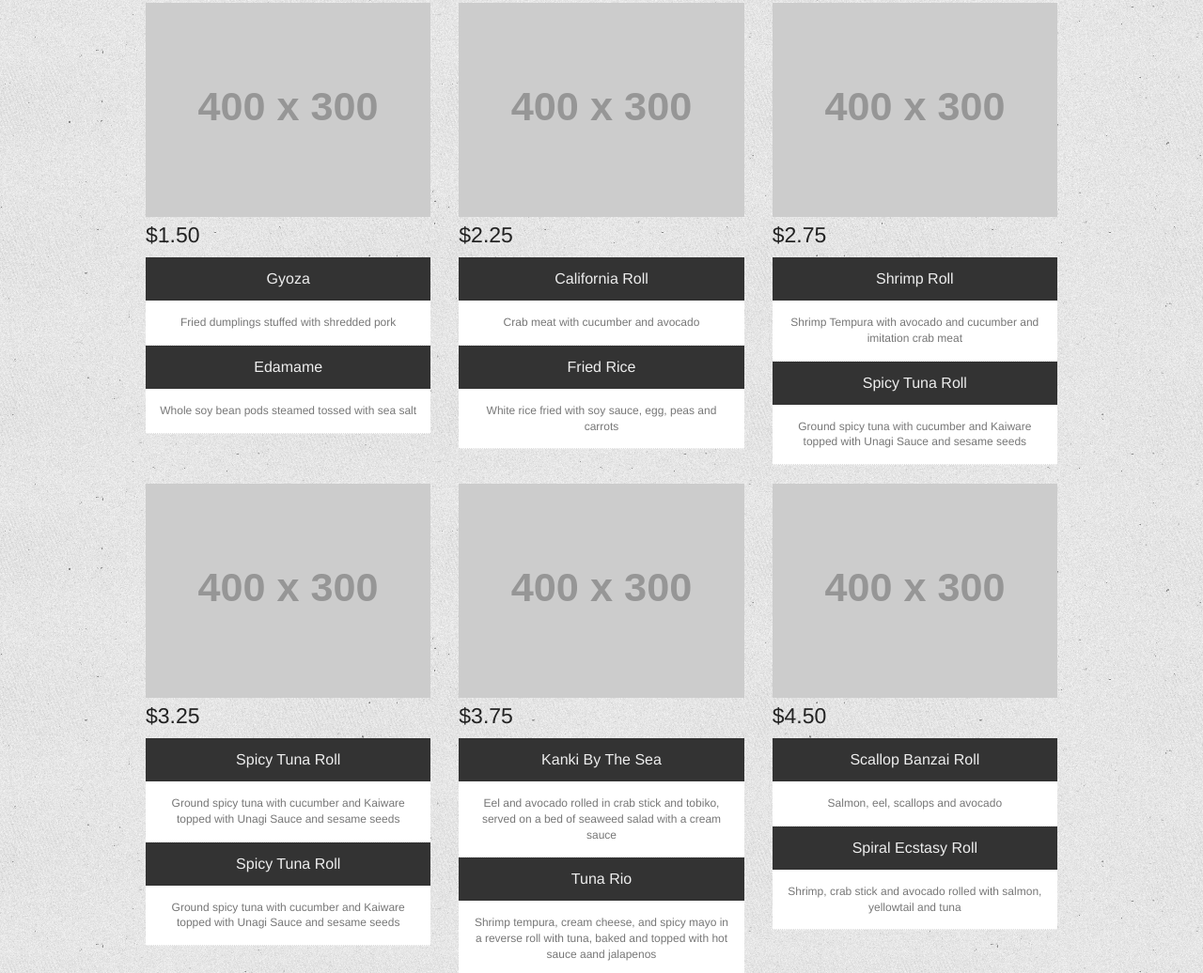
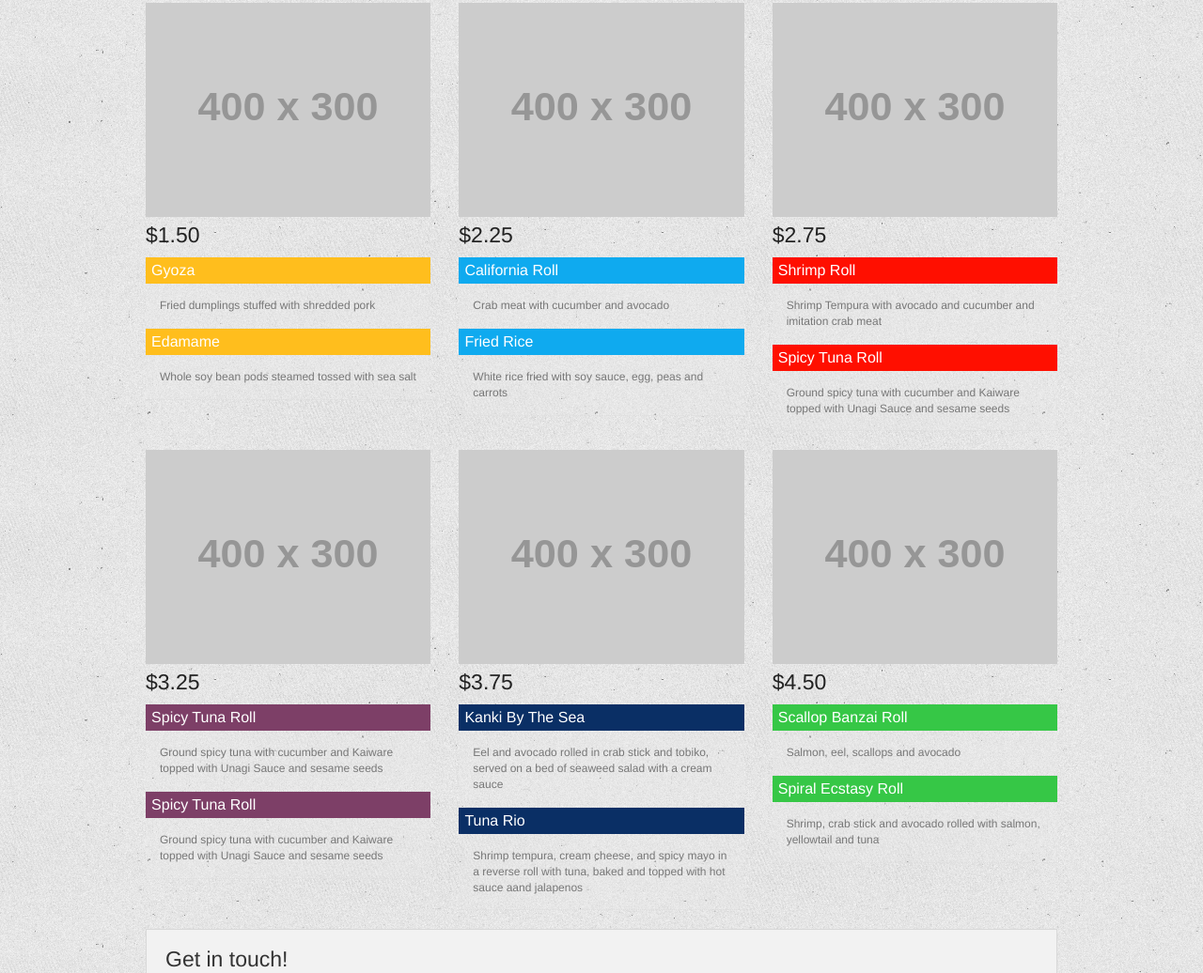
Before and after one commit to Jchurchill49/p4-sushimaru, a plain HTML site: page index.html in a window 1280 px wide. Shown: the part 882-1918 px from the top of the page at 94% size. Drawn offline with Linux system fonts and the light colour scheme; some packages are replaced by stand-ins of ours; placeholder pictures from the web are drawn by us.

Commit message:
added img

```diff
--- a/css/styles.css
+++ b/css/styles.css
@@ -43,3 +43,44 @@ text-align: center;
 .pricing-table{
  	border:none;
 }
+
+.title1{
+	background-color: rgb(255,190,29);
+}
+.title2{
+	background-color: rgb(15,170,239);
+}
+.title3{
+	background-color: rgb(255,15,0);
+}
+.title4{
+	background-color: rgb(125,63,103);
+}
+.title5{
+	background-color: rgb(10,47,101);
+}
+.title6{
+	background-color: rgb(54,199,70);
+}
+
+
+.title1,
+.title2,
+.title3,
+.title4,
+.title5,
+.title6{
+	padding:2%;
+	color:white;
+}
+
+.pricing-table .description {
+background-color:rgba(230,230,230, .25);
+padding: 0.9375rem;
+text-align: left;
+color: #777777;
+font-size: 0.75rem;
+font-weight: normal;
+line-height: 1.4;
+border-bottom: dotted 1px #dddddd;
+}
--- a/index.html
+++ b/index.html
@@ -41,12 +41,7 @@
       Caption One.
     </div>
   </li>
-  <li>
-    <img src="img/chicken1.jpg" class="orbit-img" alt="slide 1" />
-    <div class="orbit-caption">
-      Caption One.
-    </div>
-  </li>
+
   <li>
     <img src="img/sushi1.jpg" class="orbit-img" alt="slide 2" />
     <div class="orbit-caption">
@@ -83,6 +78,12 @@
       Caption Three.
     </div>
   </li>
+    <li>
+    <img src="img/sushi8.jpg" class="orbit-img" alt="slide 1" />
+    <div class="orbit-caption">
+      Caption One.
+    </div>
+  </li>
 </ul>
 
     <hr />
@@ -105,9 +106,9 @@
       <img src="http://placehold.it/400x300&text=[img]" />
       <h4>$1.50</h4>
           <ul class="pricing-table">
-            <li class="title">Gyoza</li>
+            <li class="title1">Gyoza</li>
             <li class="description">Fried dumplings stuffed with shredded pork</li>
-            <li class="title">Edamame</li>
+            <li class="title1">Edamame</li>
             <li class="description">Whole soy bean pods steamed tossed with sea salt</li>
           </ul>
     </div>
@@ -116,9 +117,9 @@
       <img src="http://placehold.it/400x300&text=[img]" />
       <h4>$2.25</h4>
         <ul class="pricing-table">
-            <li class="title">California Roll</li>
+            <li class="title2">California Roll</li>
             <li class="description">Crab meat with cucumber and avocado</li>
-            <li class="title">Fried Rice</li>
+            <li class="title2">Fried Rice</li>
             <li class="description">White rice fried with soy sauce, egg, peas and carrots</li>
         </ul>
     </div>
@@ -127,9 +128,9 @@
       <img src="http://placehold.it/400x300&text=[img]" />
       <h4>$2.75</h4>
              <ul class="pricing-table">
-                  <li class="title">Shrimp Roll</li>
+                  <li class="title3">Shrimp Roll</li>
                   <li class="description">Shrimp Tempura with avocado and cucumber and imitation crab meat </li>
-                  <li class="title">Spicy Tuna Roll</li>
+                  <li class="title3">Spicy Tuna Roll</li>
                   <li class="description">Ground spicy tuna with cucumber and Kaiware topped with Unagi Sauce and sesame seeds</li>
               </ul>
     </div>
@@ -141,9 +142,9 @@
       <img src="http://placehold.it/400x300&text=[img]" />
       <h4>$3.25</h4>
               <ul class="pricing-table">
-                  <li class="title">Spicy Tuna Roll</li>
+                  <li class="title4">Spicy Tuna Roll</li>
                   <li class="description">Ground spicy tuna with cucumber and Kaiware topped with Unagi Sauce and sesame seeds</li>
-                  <li class="title">Spicy Tuna Roll</li>
+                  <li class="title4">Spicy Tuna Roll</li>
                   <li class="description">Ground spicy tuna with cucumber and Kaiware topped with Unagi Sauce and sesame seeds</li>
               </ul>
     </div>
@@ -152,9 +153,9 @@
       <img src="http://placehold.it/400x300&text=[img]" />
       <h4>$3.75</h4>
              <ul class="pricing-table">
-                  <li class="title">Kanki By The Sea</li>
+                  <li class="title5">Kanki By The Sea</li>
                   <li class="description">Eel and avocado rolled in crab stick and tobiko, served on a bed of seaweed salad with a cream sauce</li>
-                  <li class="title">Tuna Rio</li>
+                  <li class="title5">Tuna Rio</li>
                   <li class="description">Shrimp tempura, cream cheese, and spicy mayo in a reverse roll with tuna, baked and topped with hot sauce aand jalapenos</li>
               </ul>
     </div>
@@ -163,9 +164,9 @@
       <img src="http://placehold.it/400x300&text=[img]" />
       <h4>$4.50</h4>
               <ul class="pricing-table">
-                  <li class="title">Scallop Banzai Roll</li>
+                  <li class="title6">Scallop Banzai Roll</li>
                   <li class="description">Salmon, eel, scallops and avocado</li>
-                  <li class="title">Spiral Ecstasy Roll</li>
+                  <li class="title6">Spiral Ecstasy Roll</li>
                   <li class="description">Shrimp, crab stick and avocado rolled with salmon, yellowtail and tuna</li>
               </ul>
     </div>
```
Also changed, not shown: img/sushi8.jpg (added).
